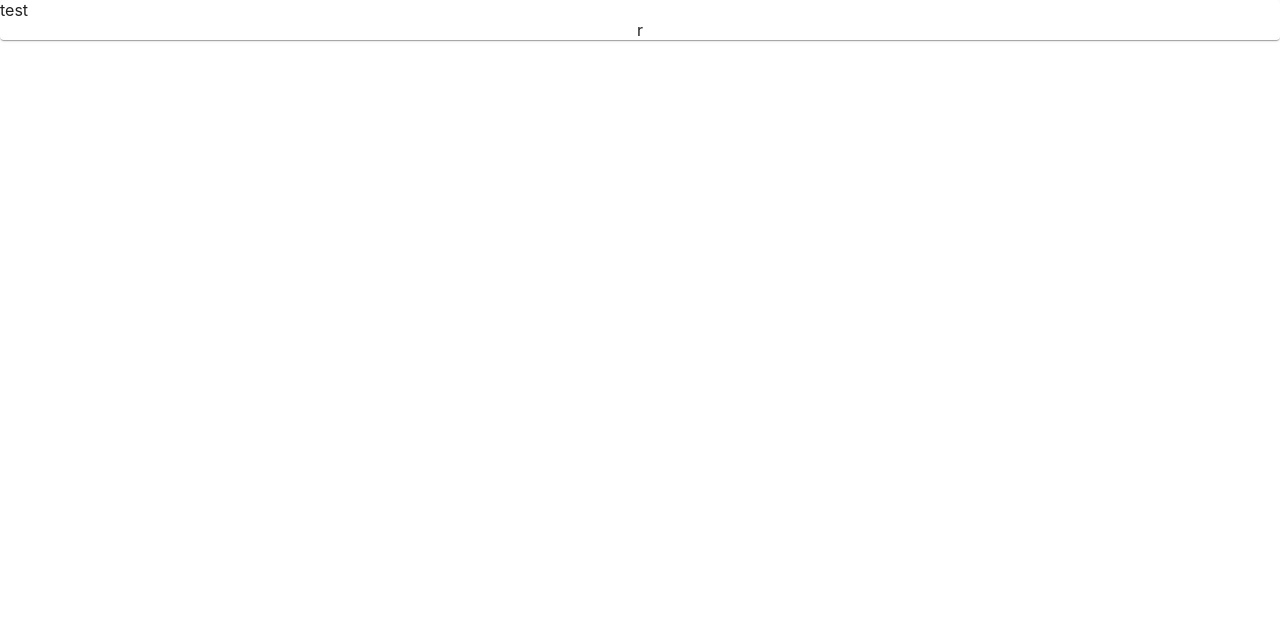
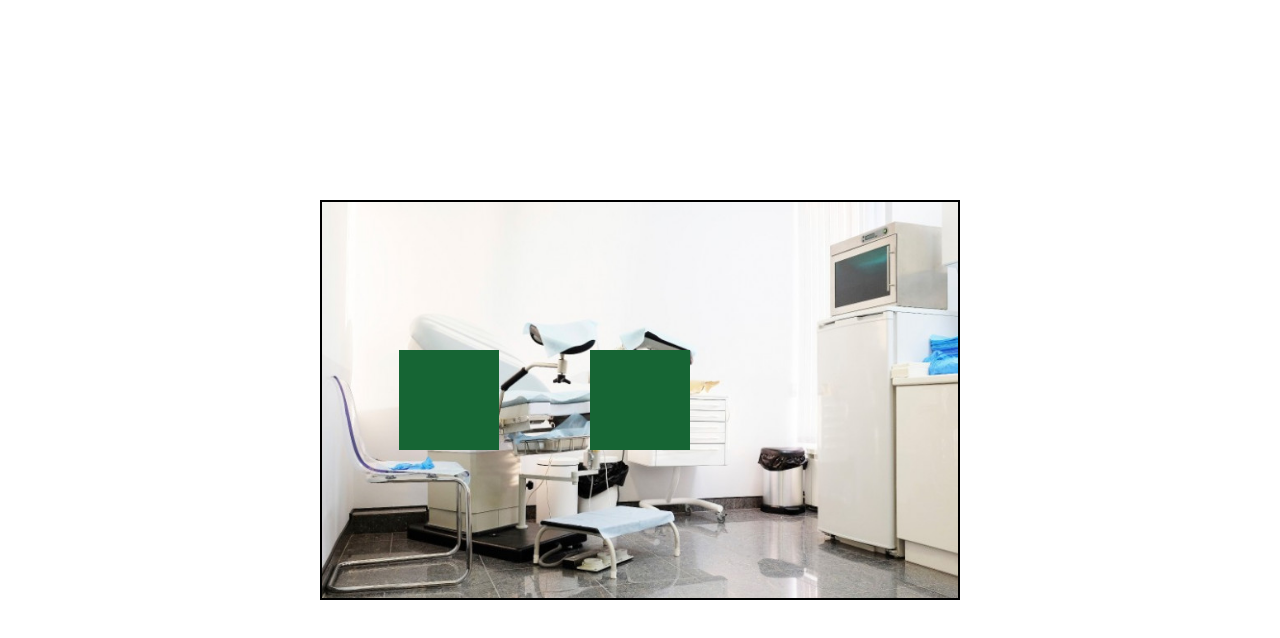
Before and after one commit to Alexandre-Fernique/nuit-info, a React (Create React App) app: page / in a window 1280 px wide. Shown: the top 638 px of the page. Built offline with nearby package versions, Linux system fonts and the light colour scheme.

Commit message:
Add tailwind Add main screen

```diff
--- a/package.json
+++ b/package.json
@@ -43,5 +43,10 @@
       "last 1 firefox version",
       "last 1 safari version"
     ]
+  },
+  "devDependencies": {
+    "autoprefixer": "^10.4.13",
+    "postcss": "^8.4.19",
+    "tailwindcss": "^3.2.4"
   }
 }
--- /dev/null
+++ b/postcss.config.js
@@ -0,0 +1,6 @@
+module.exports = {
+  plugins: {
+    tailwindcss: {},
+    autoprefixer: {},
+  },
+}
--- a/src/App.tsx
+++ b/src/App.tsx
@@ -1,16 +1,18 @@
 import React from 'react';
-import logo from './logo.svg';
+
 import './App.css';
 import GenericCard from './components/generic-card';
+import Screen from "./components/Screen";
+import room from "./assets/room.jpg"
+import PointOfInterest from "./model/PointOfInterest";
 
 const component = (<GenericCard title="test" description='test'><div>r</div></GenericCard>)
 function App() {
+  const items: PointOfInterest[] = [{x: 20, y: 50, width: 100, height: 100, onClick:()=>{ alert("click")}}, {x: 50, y: 50, width: 100, height: 100,onClick:()=>{ alert("click")}}]
+
   return (
-    <div className="App">
-      {
-        component
-      }
-    </div>
+      <Screen items={items} url={room}></Screen>
+
   );
 }
 
--- /dev/null
+++ b/src/components/Screen.tsx
@@ -0,0 +1,27 @@
+import PointOfInterest from "../model/PointOfInterest";
+import ScreenButton from "./ScreenButton";
+
+type ScreenProps={
+    url:string
+    items:PointOfInterest[]
+
+
+
+}
+export default function Screen({url, items}: ScreenProps){
+
+
+
+    return(
+        <div className="border-2 border-black h-[50vh] w-1/2 mx-auto top-1/2 translate-y-1/2 relative">
+            <img src={url} className="absolute h-full w-full object-cover" alt={"Point d'intêret"}></img>
+            {items.map((item) =>{
+
+                return(
+                    <ScreenButton item={item} ></ScreenButton>
+                )}
+            )}
+
+        </div>
+    )
+}
--- /dev/null
+++ b/src/components/ScreenButton.tsx
@@ -0,0 +1,20 @@
+import PointOfInterest from "../model/PointOfInterest";
+
+
+type ButtonProps={
+    item:PointOfInterest
+
+}
+
+export default function ScreenButton({item}: ButtonProps){
+    const style = {
+        width : `${item.width}px`,
+        height : `${item.height}px`,
+        top : `${item.y}%`,
+        left : `${item.x}%`,
+    }
+
+    return (
+        <button className={`absolute bg-green-800 transform -translate-x-1/2 -translate-y-1/2 cursor-pointer`}  onClick={item.onClick} style={style}></button>
+    )
+}
--- a/src/index.css
+++ b/src/index.css
@@ -1,3 +1,8 @@
+@tailwind base;
+@tailwind components;
+@tailwind utilities;
+
+
 body {
   margin: 0;
   font-family: -apple-system, BlinkMacSystemFont, 'Segoe UI', 'Roboto', 'Oxygen',
@@ -11,3 +16,6 @@ code {
   font-family: source-code-pro, Menlo, Monaco, Consolas, 'Courier New',
     monospace;
 }
+h1{
+  @apply text-2xl font-bold;
+}
--- /dev/null
+++ b/src/model/PointOfInterest.ts
@@ -0,0 +1,20 @@
+
+
+
+class PointOfInterest{
+    x: number;
+    y: number;
+    height: number;
+    width: number;
+    onClick:()=>void;
+    //radius: number;
+    constructor(x: number, y: number, height: number = 20, width: number = 20 , onClick:()=>void){
+        this.x=x;
+        this.y=y;
+        this.height=height;
+        this.width=width;
+        this.onClick=onClick;
+
+    }
+}
+export default PointOfInterest;
--- /dev/null
+++ b/tailwind.config.js
@@ -0,0 +1,10 @@
+/** @type {import('tailwindcss').Config} */
+module.exports = {
+  content: [
+    "./src/**/*.{js,jsx,ts,tsx}",
+  ],
+  theme: {
+    extend: {},
+  },
+  plugins: [],
+}
```
Also changed, not shown: src/assets/room.jpg (added), 1 other file (tests, documents, lock files or other folders).
